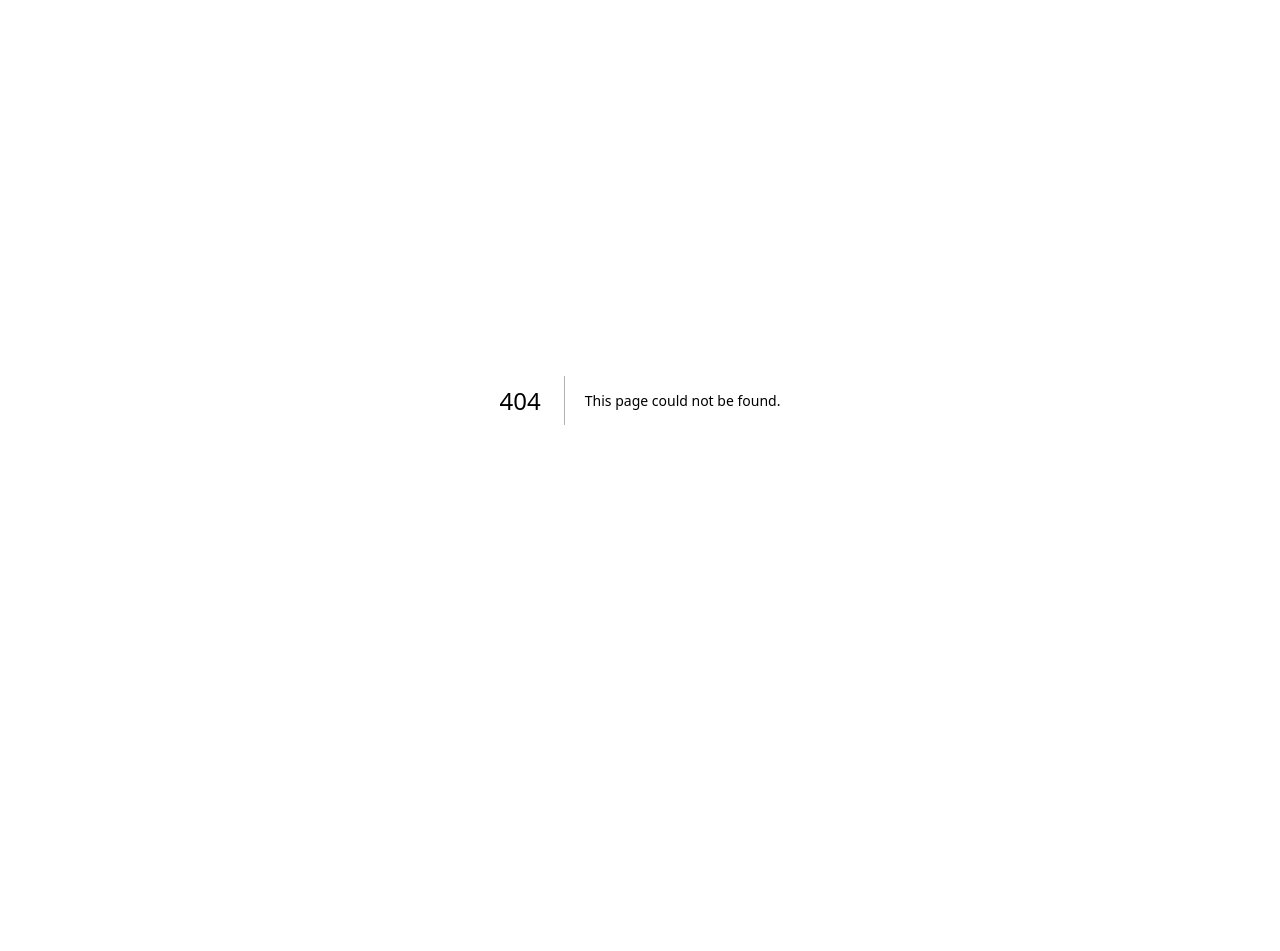
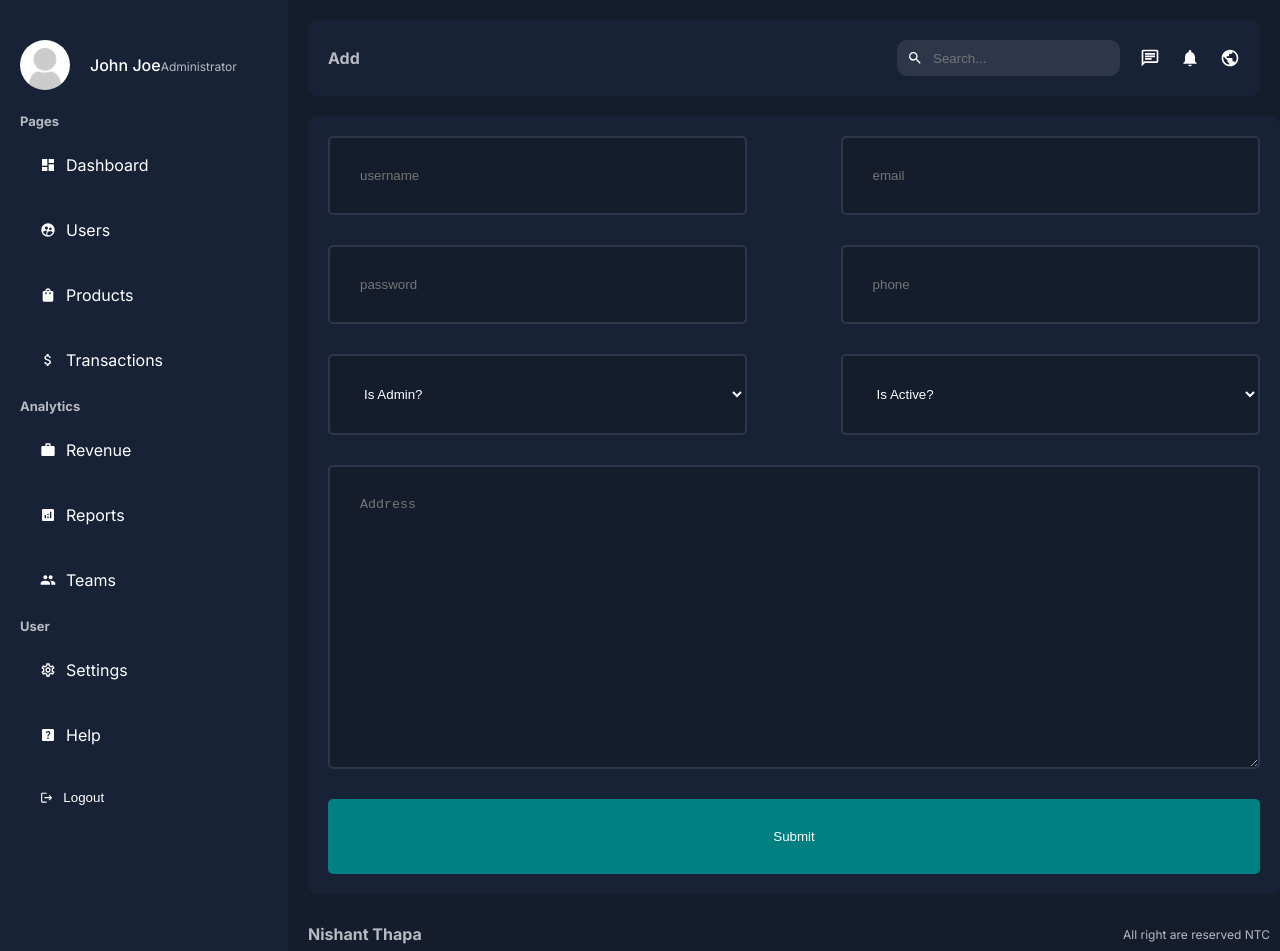
Before and after one commit to nthapa000/nextJsadmin, a Next.js app: page /dashboard/users/add in a window 1280 px wide. Before the commit this address had no page. Shown: the top 951 px of the page. Before the commit the page ends 800 px from the top, so only its background shows below. Built offline with nearby package versions, Linux system fonts and the light colour scheme.

Commit message:
Add new Product and User page

```diff
--- /dev/null
+++ b/app/dashboard/users/add/page.jsx
@@ -0,0 +1,34 @@
+import React from "react";
+import styles from "@/app/ui/dashboard/users/addUser/addUser.module.css";
+
+const AddUserPage = () => {
+  return (
+    <div className={styles.container}>
+      <form action="" className={styles.form}>
+        <input type="text" placeholder="username" name="username" required />
+        <input type="email" placeholder="email" name="email" required />
+        <input type="password" placeholder="password" name="password" required/>
+        <input type="phone" placeholder="phone" name="phone"/>
+        <select name="isAdmin" id="isAdmin">
+          <option value={false} selected>Is Admin?</option>
+          <option value={true}>Yes</option>
+          <option value={false}>No</option>
+        </select>
+        <select name="isActive" id="isActive">
+          <option value={true} selected>Is Active?</option>
+          <option value={true}>Yes</option>
+          <option value={false}>No</option>
+        </select>
+        <textarea
+          name="address"
+          id="address"
+          rows="16"
+          placeholder="Address"
+        ></textarea>
+        <button type="submit">Submit</button>
+      </form>
+    </div>
+  );
+};
+
+export default AddUserPage;
--- /dev/null
+++ b/app/ui/dashboard/products/addProduct/addProduct.module.css
@@ -0,0 +1,42 @@
+.container {
+  margin-left: 20px;
+  background-color: var(--bgSoft);
+  padding: 20px;
+  border-radius: 10px;
+  margin-top: 20px;
+}
+
+.form {
+  display: flex;
+  flex-wrap: wrap;
+  justify-content: space-between;
+}
+
+.form input,
+.form textarea,
+.form select {
+  padding: 30px;
+  background-color: var(--bg);
+  color: var(--text);
+  border-radius: 5px;
+  margin-bottom: 30px;
+  border: 2px solid #2e374a;
+}
+
+.form input, .form select {
+  width: 45%;
+}
+
+.form textarea{
+    width: 100%;
+}
+
+.form button{
+    width: 100%;
+    padding: 30px;
+    background-color: teal;
+    color: var(--text);
+    border: none;
+    border-radius: 5px;
+    cursor: pointer;
+}
--- /dev/null
+++ b/app/ui/dashboard/users/addUser/addUser.module.css
@@ -0,0 +1,42 @@
+.container {
+    margin-left: 20px;
+    background-color: var(--bgSoft);
+    padding: 20px;
+    border-radius: 10px;
+    margin-top: 20px;
+  }
+
+  .form {
+    display: flex;
+    flex-wrap: wrap;
+    justify-content: space-between;
+  }
+
+  .form input,
+  .form textarea,
+  .form select {
+    padding: 30px;
+    background-color: var(--bg);
+    color: var(--text);
+    border-radius: 5px;
+    margin-bottom: 30px;
+    border: 2px solid #2e374a;
+  }
+
+  .form input, .form select {
+    width: 45%;
+  }
+
+  .form textarea{
+      width: 100%;
+  }
+
+  .form button{
+      width: 100%;
+      padding: 30px;
+      background-color: teal;
+      color: var(--text);
+      border: none;
+      border-radius: 5px;
+      cursor: pointer;
+  }
--- a/package.json
+++ b/package.json
@@ -17,6 +17,8 @@
     "recharts": "^2.9.0"
   },
   "devDependencies": {
+    "@types/node": "20.12.8",
+    "@types/react": "18.3.1",
     "eslint": "8",
     "eslint-config-next": "14.0.1"
   }
```
Also changed, not shown: app/dashboard/products/add/page.jsx (added, +32 -0 lines), tsconfig.json (added, +34 -0 lines), 1 other file (tests, documents, lock files or other folders).
